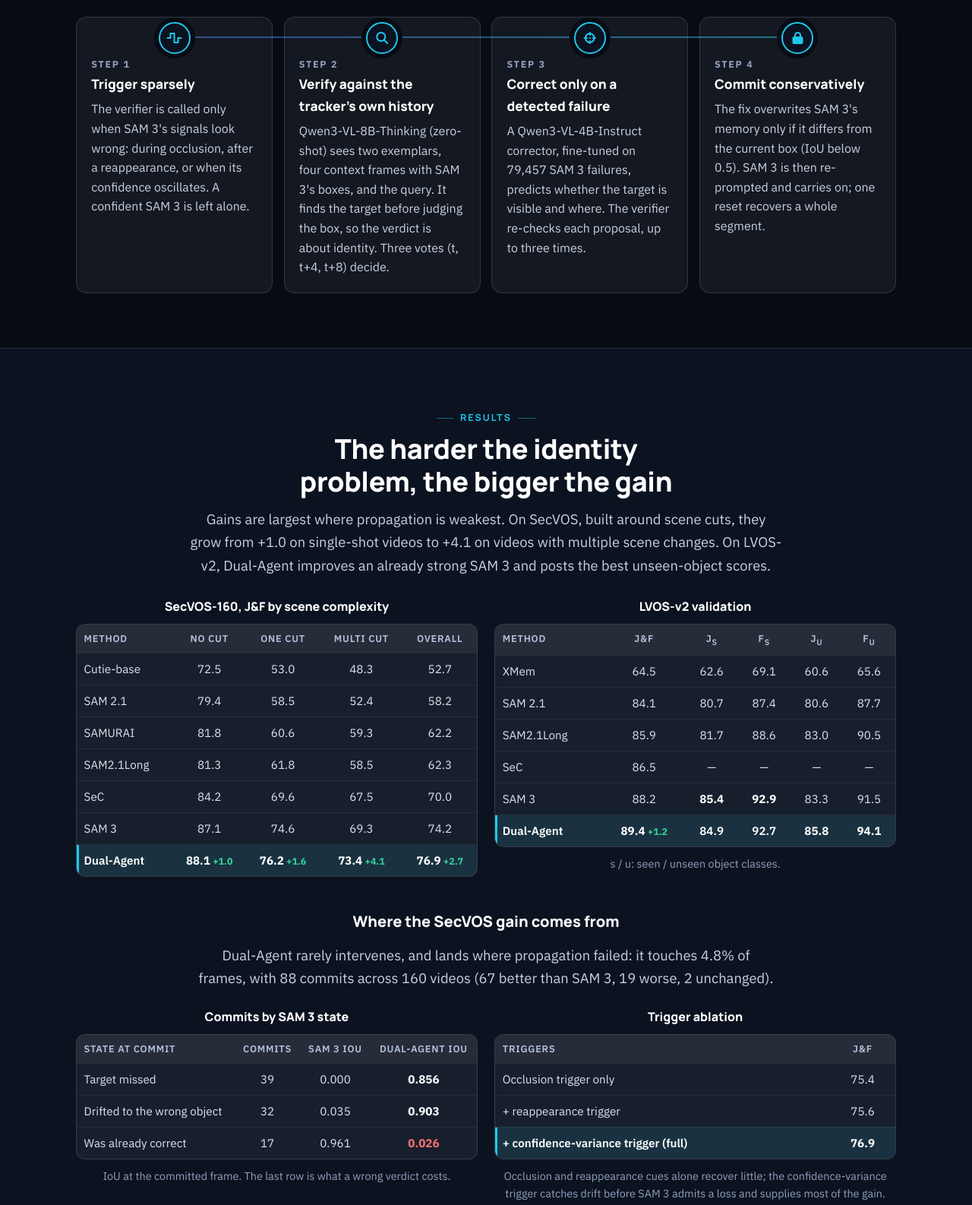
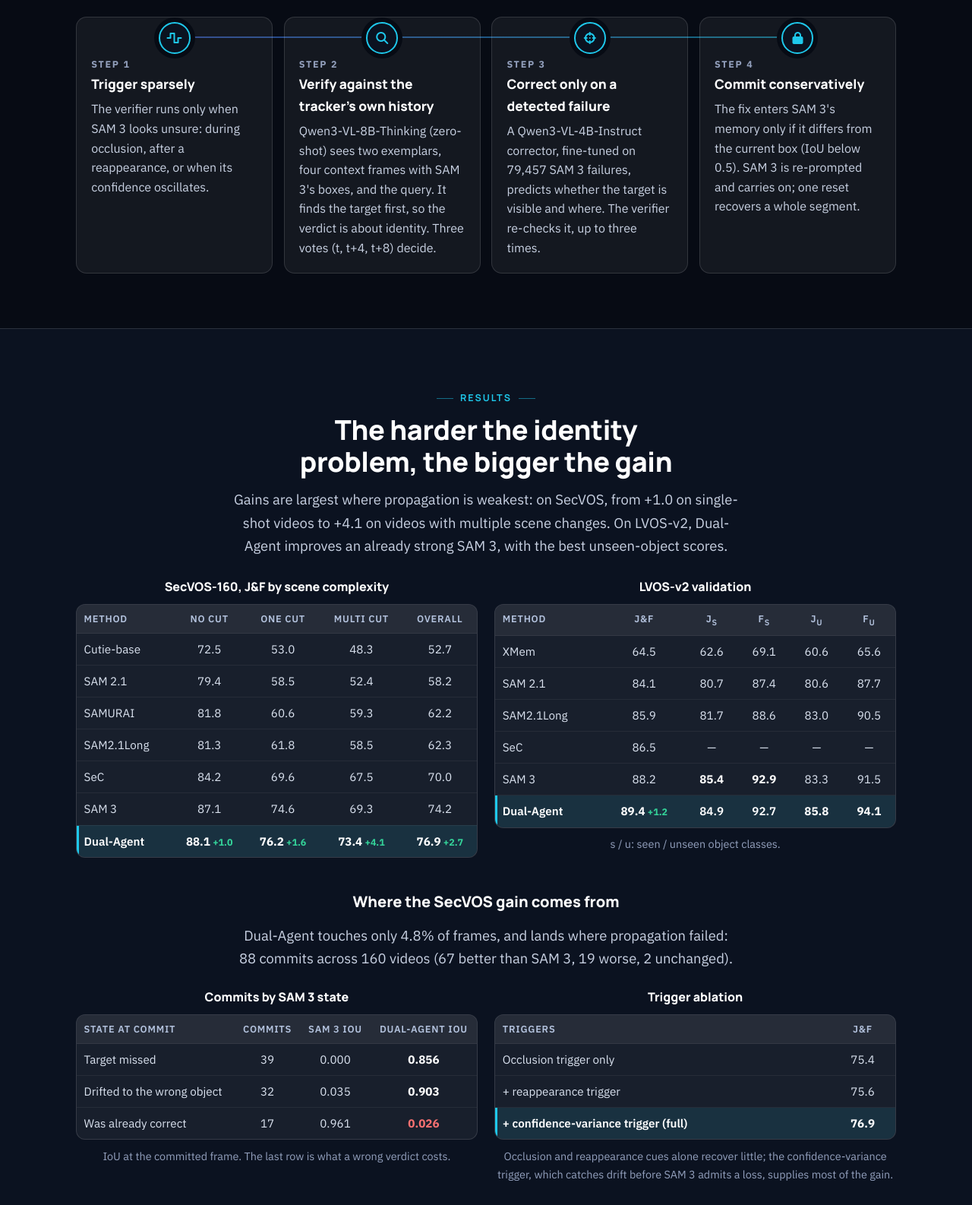
Before and after one commit to Valaybundele/Dual-Agent, a plain HTML site: page index.html in a window 1280 px wide. Shown: the part 3760-5346 px from the top of the page at 76% size. Drawn offline with Linux system fonts and the light colour scheme.

Commit message:
Tighten How it works and Results text
Co-Authored-By: Claude Opus 5.5 <noreply@anthropic.com>
Claude-Session: https://claude.ai/code/session_01RQ4ePkg1mCLeyFgoJYGj1b

```diff
--- a/index.html
+++ b/index.html
@@ -459,10 +459,10 @@
   <div class="wrap rv">
     <div class="shead"><div class="eyebrow">How it works</div><h2 class="st">One correction, from trigger to memory reset</h2></div>
     <div class="flow">
-      <div class="step"><div class="ic"><i class="fas fa-wave-square"></i></div><div class="n">Step 1</div><h4>Trigger sparsely</h4><p>The verifier is called only when SAM 3's signals look wrong: during occlusion, after a reappearance, or when its confidence oscillates. A confident SAM 3 is left alone.</p></div>
-      <div class="step"><div class="ic"><i class="fas fa-search"></i></div><div class="n">Step 2</div><h4>Verify against the tracker's own history</h4><p>Qwen3-VL-8B-Thinking (zero-shot) sees two exemplars, four context frames with SAM 3's boxes, and the query. It finds the target before judging the box, so the verdict is about identity. Three votes (t, t+4, t+8) decide.</p></div>
-      <div class="step"><div class="ic"><i class="fas fa-crosshairs"></i></div><div class="n">Step 3</div><h4>Correct only on a detected failure</h4><p>A Qwen3-VL-4B-Instruct corrector, fine-tuned on 79,457 SAM 3 failures, predicts whether the target is visible and where. The verifier re-checks each proposal, up to three times.</p></div>
-      <div class="step"><div class="ic"><i class="fas fa-lock"></i></div><div class="n">Step 4</div><h4>Commit conservatively</h4><p>The fix overwrites SAM 3's memory only if it differs from the current box (IoU below 0.5). SAM 3 is then re-prompted and carries on; one reset recovers a whole segment.</p></div>
+      <div class="step"><div class="ic"><i class="fas fa-wave-square"></i></div><div class="n">Step 1</div><h4>Trigger sparsely</h4><p>The verifier runs only when SAM 3 looks unsure: during occlusion, after a reappearance, or when its confidence oscillates.</p></div>
+      <div class="step"><div class="ic"><i class="fas fa-search"></i></div><div class="n">Step 2</div><h4>Verify against the tracker's own history</h4><p>Qwen3-VL-8B-Thinking (zero-shot) sees two exemplars, four context frames with SAM 3's boxes, and the query. It finds the target first, so the verdict is about identity. Three votes (t, t+4, t+8) decide.</p></div>
+      <div class="step"><div class="ic"><i class="fas fa-crosshairs"></i></div><div class="n">Step 3</div><h4>Correct only on a detected failure</h4><p>A Qwen3-VL-4B-Instruct corrector, fine-tuned on 79,457 SAM 3 failures, predicts whether the target is visible and where. The verifier re-checks it, up to three times.</p></div>
+      <div class="step"><div class="ic"><i class="fas fa-lock"></i></div><div class="n">Step 4</div><h4>Commit conservatively</h4><p>The fix enters SAM 3's memory only if it differs from the current box (IoU below 0.5). SAM 3 is re-prompted and carries on; one reset recovers a whole segment.</p></div>
     </div>
   </div>
 </section>
@@ -470,7 +470,7 @@
 <section class="sec alt" id="results">
   <div class="wrap rv">
     <div class="shead"><div class="eyebrow">Results</div><h2 class="st">The harder the identity problem, the bigger the gain</h2>
-      <p class="lead">Gains are largest where propagation is weakest. On SecVOS, built around scene cuts, they grow from +1.0 on single-shot videos to +4.1 on videos with multiple scene changes. On LVOS-v2, Dual-Agent improves an already strong SAM 3 and posts the best unseen-object scores.</p></div>
+      <p class="lead">Gains are largest where propagation is weakest: on SecVOS, from +1.0 on single-shot videos to +4.1 on videos with multiple scene changes. On LVOS-v2, Dual-Agent improves an already strong SAM 3, with the best unseen-object scores.</p></div>
     <div class="two">
       <div>
         <div class="tt">SecVOS-160, J&amp;F by scene complexity</div>
@@ -505,7 +505,7 @@
     </div>
 
     <div class="block-title">Where the SecVOS gain comes from</div>
-    <p class="lead" style="text-align:center; max-width: 820px; margin: 0 auto 1.4rem;">Dual-Agent rarely intervenes, and lands where propagation failed: it touches 4.8% of frames, with 88 commits across 160 videos (67 better than SAM 3, 19 worse, 2 unchanged).</p>
+    <p class="lead" style="text-align:center; max-width: 820px; margin: 0 auto 1.4rem;">Dual-Agent touches only 4.8% of frames, and lands where propagation failed: 88 commits across 160 videos (67 better than SAM 3, 19 worse, 2 unchanged).</p>
     <div class="two">
       <div>
         <div class="tt">Commits by SAM 3 state</div>
@@ -529,7 +529,7 @@
             <tr class="hi"><td>+ confidence-variance trigger (full)</td><td><strong>76.9</strong></td></tr>
           </tbody>
         </table></div>
-        <p class="note">Occlusion and reappearance cues alone recover little; the confidence-variance trigger catches drift before SAM 3 admits a loss and supplies most of the gain.</p>
+        <p class="note">Occlusion and reappearance cues alone recover little; the confidence-variance trigger, which catches drift before SAM 3 admits a loss, supplies most of the gain.</p>
       </div>
     </div>
   </div>
```
